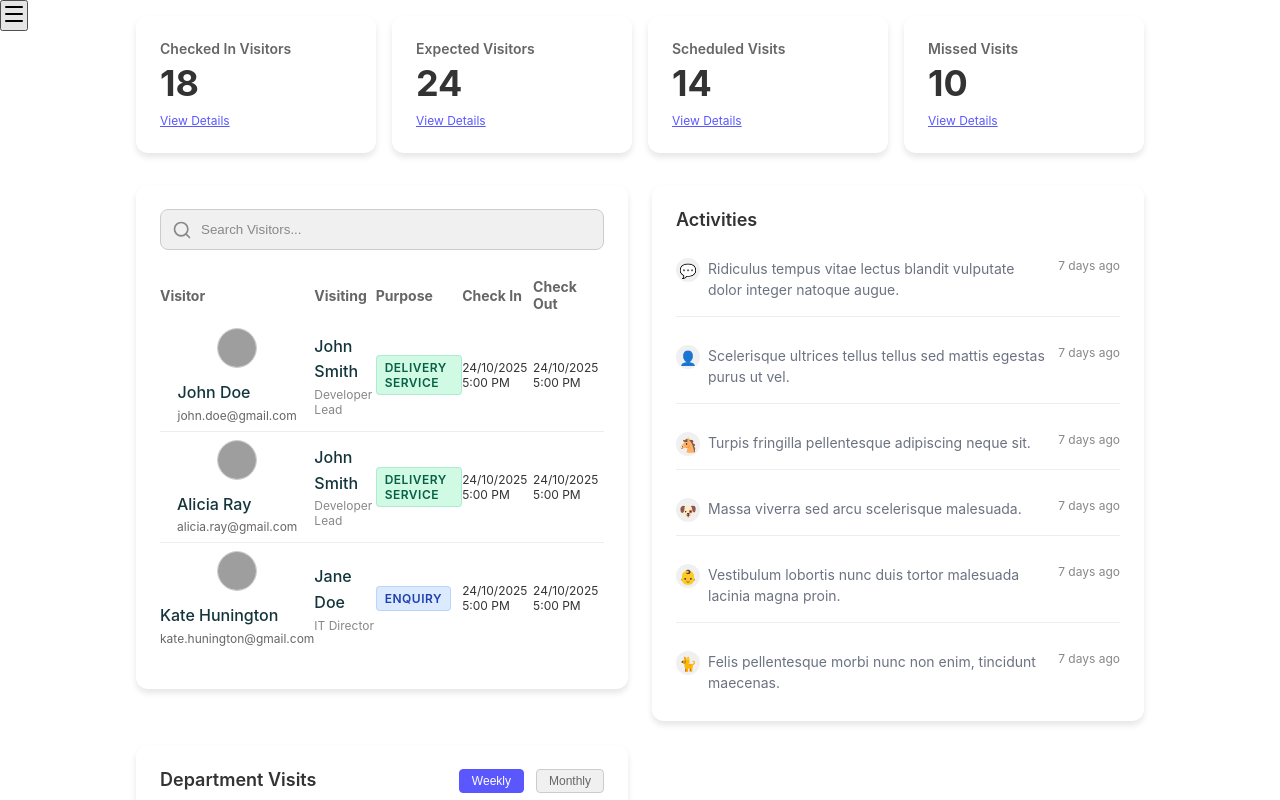
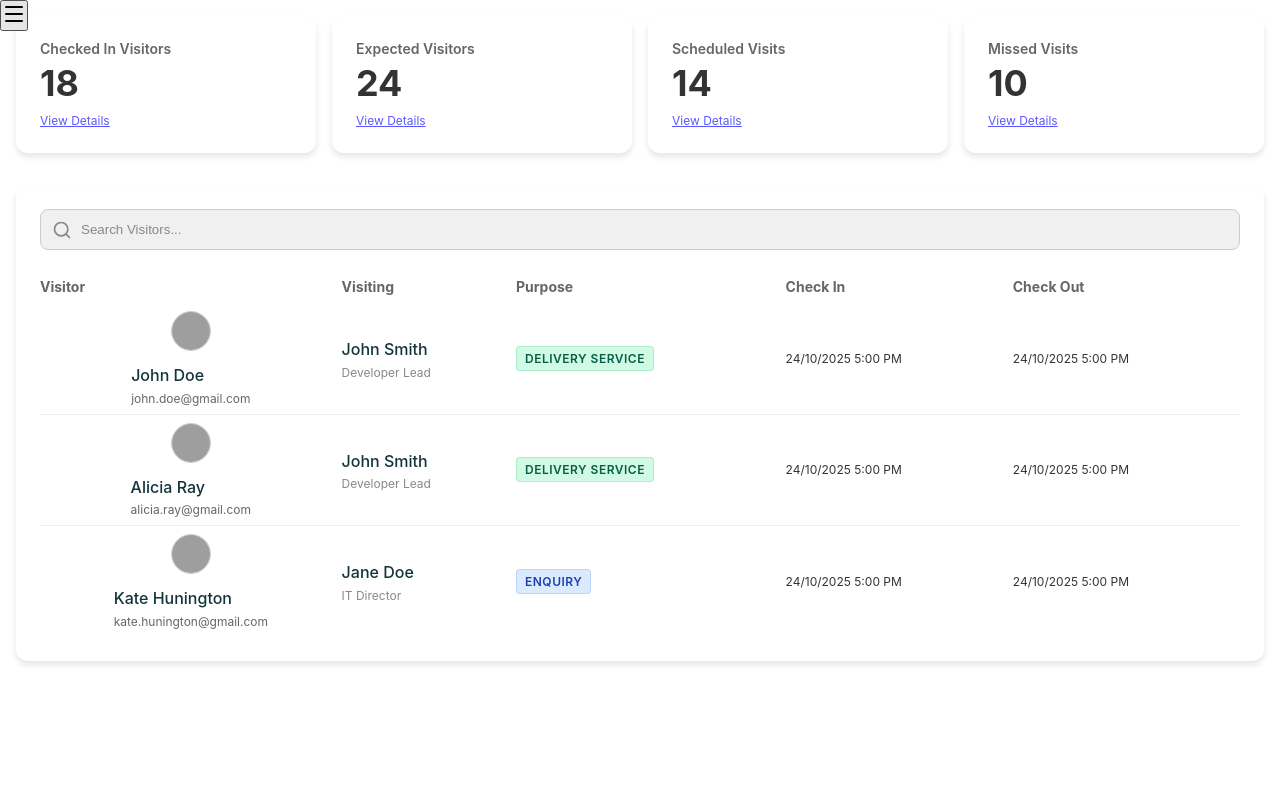
Before and after one commit to Saeemore/VMS-UI, a React (Vite) app in the folder visitor-dashboard/: page / in a window 1280 px wide. Shown: the top 800 px of the page. Built offline with nearby package versions, Linux system fonts and the light colour scheme; grey boxes are pictures that could not be loaded.

Commit message:
Fixed table

```diff
--- a/visitor-dashboard/package.json
+++ b/visitor-dashboard/package.json
@@ -11,6 +11,7 @@
   },
   "dependencies": {
     "chart.js": "^4.5.1",
+    "lucide-react": "^0.548.0",
     "react": "^19.1.1",
     "react-chartjs-2": "^5.3.0",
     "react-dom": "^19.1.1",
--- a/visitor-dashboard/src/App.jsx
+++ b/visitor-dashboard/src/App.jsx
@@ -69,8 +69,8 @@ function App() {
           <HeaderStats />
           <div className="main-layout">
             <VisitorHistory visitors={filteredVisitors} onSearch={setSearchTerm} />
-            <Activities activitiesData={activitiesData} />
-            <DepartmentVisits />
+            {/* <Activities activitiesData={activitiesData} /> */}
+            {/* <DepartmentVisits /> */}
           </div>
         </div>
       </main>
--- a/visitor-dashboard/src/index.css
+++ b/visitor-dashboard/src/index.css
@@ -122,7 +122,7 @@ body {
  * === LAYOUT ===
  */
 .dashboard-container {
-  max-width: 1040px;
+  max-width: 100%;
   margin: 0 auto;
   padding: 16px; /* Added padding */
 }
@@ -133,11 +133,11 @@ body {
   gap: 24px;
 }
 
-@media (min-width: 1024px) {
+/* @media (min-width: 1024px) {
   .main-layout {
     grid-template-columns: 1fr 1fr;
   }
-}
+} */
 
 /*
  * === HEADER STATS ===
```
Also changed, not shown: 2 other files (tests, documents, lock files or other folders).
